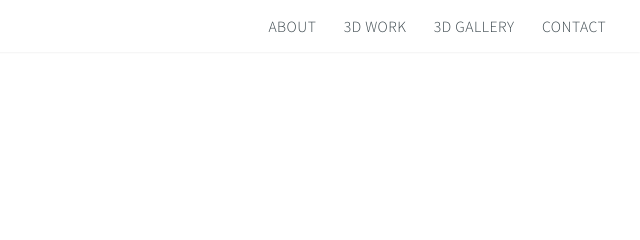
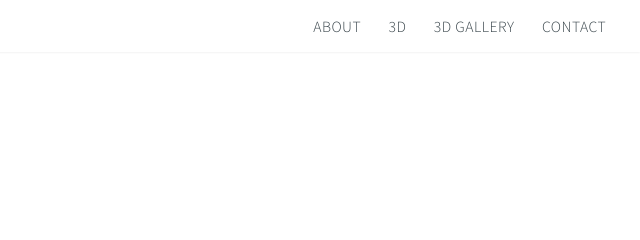
Before and after one commit to pwy1608/ur3d, a plain HTML site: page index.html in a window 1280 px wide. Shown: the top 240 px of the page, 640-1280 px from the left. Drawn offline with nearby package versions, Linux system fonts and the light colour scheme; files whose address does not match are found by name; a web font is replaced by a local one.

Commit message:
index.html trivial update

```diff
--- a/index.html
+++ b/index.html
@@ -4,7 +4,7 @@
 <html>
 
 <head>
-	<title>Your 3D!</title>
+	<title>UR3D - Your 3D!</title>
 	<meta charset="utf-8" />
 	<link rel="SHORTCUT ICON" href="/images/favicon.ico" />
 	<link rel="icon" href="/images/favicon.ico" type="image/ico" />
@@ -20,7 +20,7 @@
 			<ul>
 				<li><a href="#about">ABOUT</a></li>
 				<!-- <li><a href="#career">CAREER</a></li> -->
-				<li><a href="#work">3D WORK</a></li>
+				<li><a href="#work">3D</a></li>
 				<li><a href="#photo">3D GALLERY</a></li>
 				<li><a href="#contact">CONTACT</a></li>
 			</ul>
```
